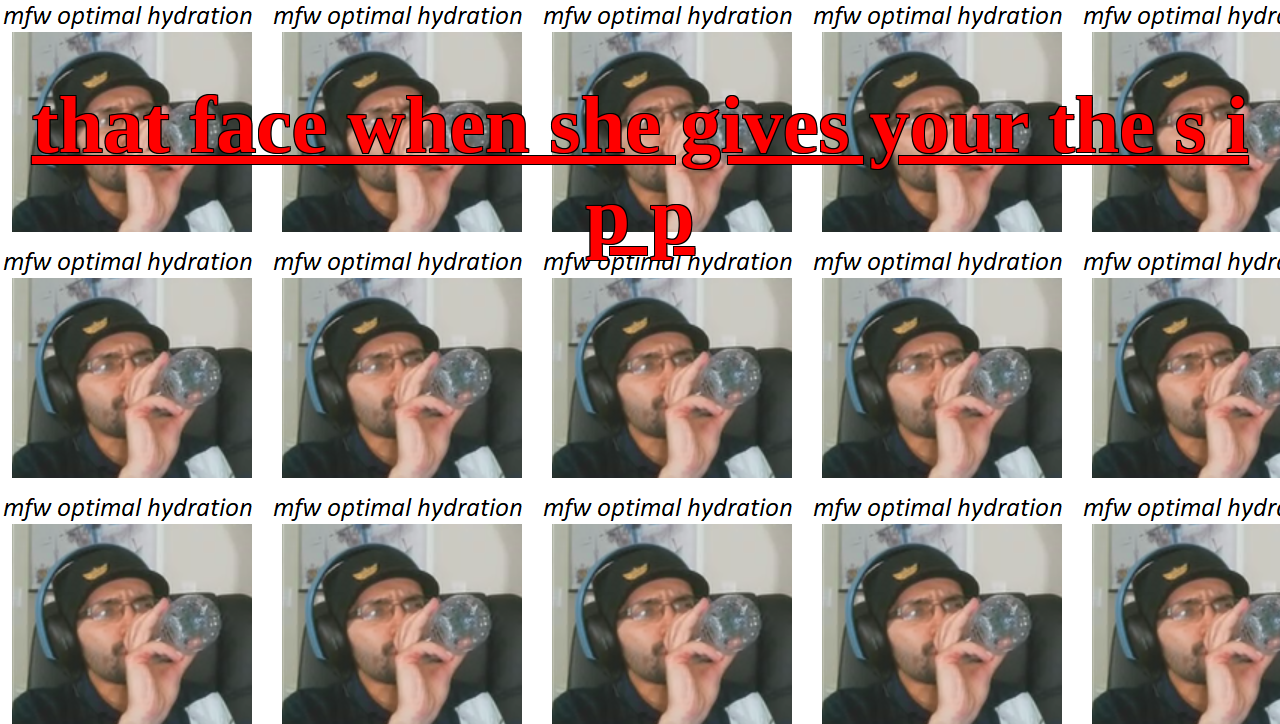
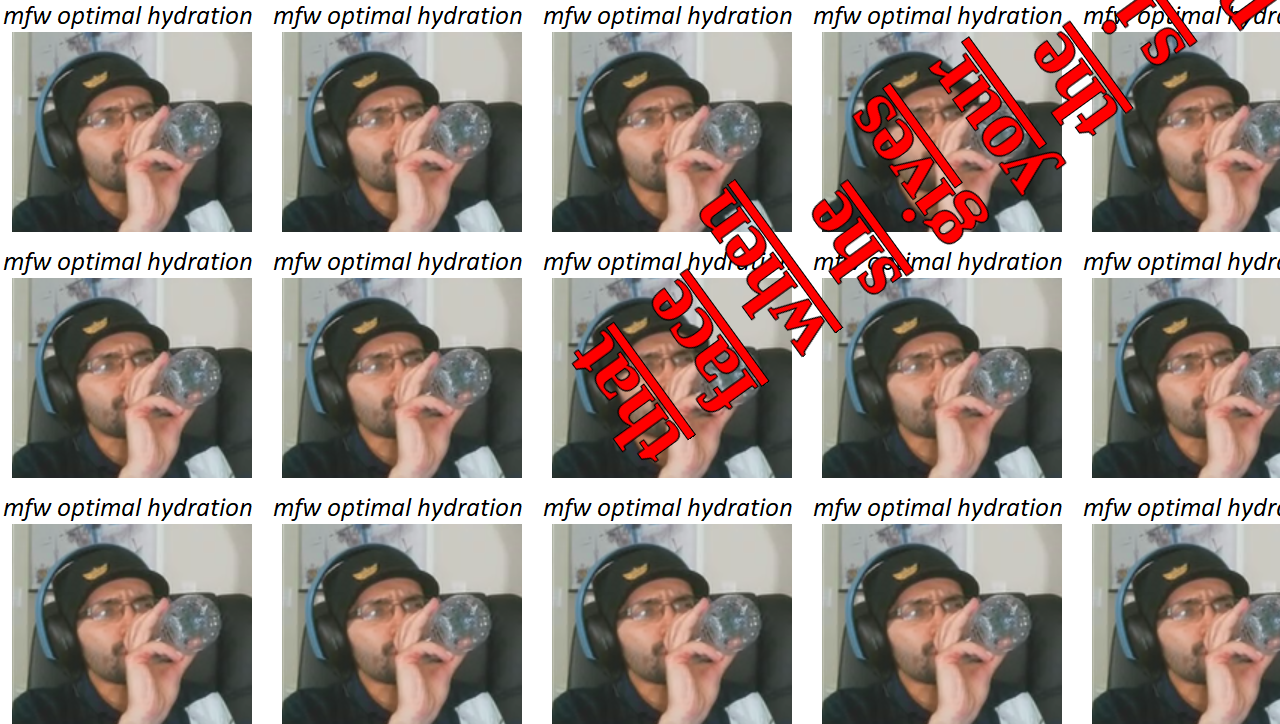
Before and after one commit to therealtenndex/therealtenndex.github.io, a PHP site: page / in a window 1280 px wide. Shown: the top 724 px of the page. Run offline with PHP 8.4, Linux system fonts and the light colour scheme.

Commit message:
Update style.css

```diff
--- a/style.css
+++ b/style.css
@@ -9,3 +9,17 @@
 		-1px 1px 0 #000,
 		1px 1px 0 #000
 }
+h1 {
+    position: absolute;
+    top: 50%;
+    left: 50%;
+    width: 120px;
+    height: 120px;
+    margin:-60px 0 0 -60px;
+    -webkit-animation:spin 4s linear infinite;
+    -moz-animation:spin 4s linear infinite;
+    animation:spin 4s linear infinite;
+}
+@-moz-keyframes spin { 100% { -moz-transform: rotate(360deg); } }
+@-webkit-keyframes spin { 100% { -webkit-transform: rotate(360deg); } }
+@keyframes spin { 100% { -webkit-transform: rotate(360deg); transform:rotate(360deg); } }
```
